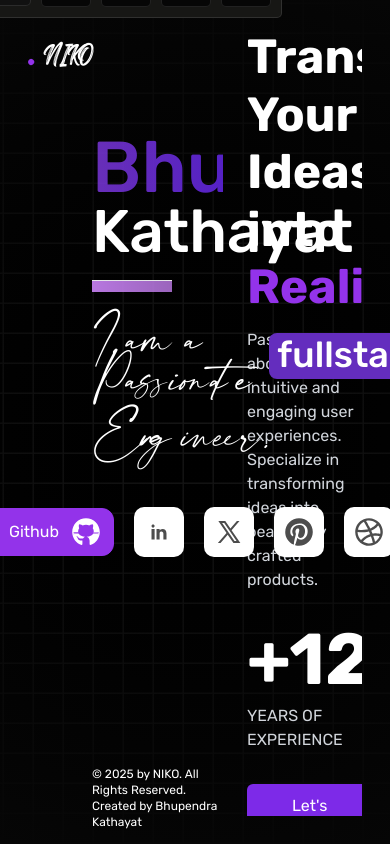
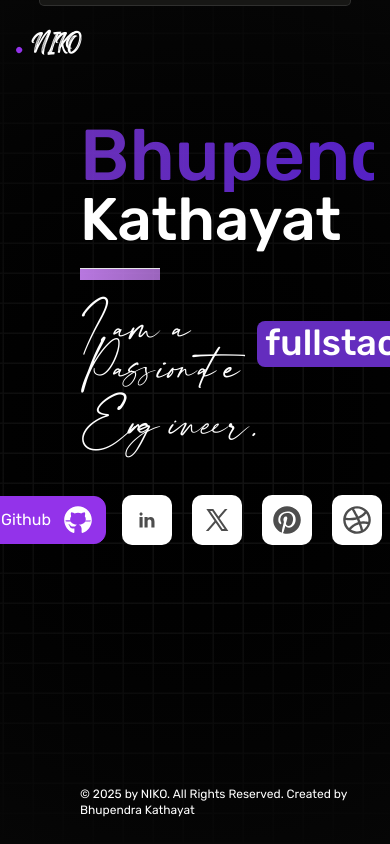
Before and after one commit to NIKO455/portfolio-niko, a Next.js app: page / in a window 390 px wide. Built offline with nearby package versions, Linux system fonts and the light colour scheme.

Commit message:
updated code

```diff
--- a/src/components/FluidCursor.tsx
+++ b/src/components/FluidCursor.tsx
@@ -8,7 +8,7 @@ const FluidCursor = () => {
   }, []);
 
   return (
-    <div className='fixed top-0 left-0'>
+    <div className='fixed top-0 left-0' style={{ zIndex: -1 }}>
       <canvas id='fluid' className='w-screen h-screen' />
     </div>
   );
--- a/src/components/Layouts/Index.tsx
+++ b/src/components/Layouts/Index.tsx
@@ -19,30 +19,32 @@ export default function Home({ children }: { children: React.ReactNode }) {
   return (
     <>
       {/* Loader with smooth transition */}
-      < div
-        className={`transition-opacity duration-500 ${isLoading ? 'opacity-100 visible' : 'opacity-0 invisible'}`
-        }
+      <div
+        className={`transition-opacity duration-500 ${isLoading ? 'opacity-100 visible' : 'opacity-0 invisible'}`}
         style={{ zIndex: 1 }}
       >
         <Loader />
-      </div >
+      </div>
 
       {/* Main content */}
-      < div
+      <div
         className={`absolute top-0 text-white h-full w-full transition-opacity duration-500 ${isLoading ? 'opacity-0 invisible' : 'opacity-100 visible'}`}
       >
-        <div className="h-[100vh] w-full max-w-[1350px] m-auto flex p-7 gap-x-6 overflow-hidden">
-          <div className="min-w-[50vw]">
+        <div className="h-[100vh] w-full max-w-[1350px] mx-auto flex flex-col md:flex-row p-4 gap-6 md:gap-12 overflow-hidden">
+          {/* Sidebar */}
+          <div className="w-full md:w-[50vw]">
             <Sidebar isLoading={isLoading} />
           </div>
+
+          {/* Main Content */}
           <div className="w-full overflow-y-scroll">
             {children}
           </div>
         </div>
-      </div >
+      </div>
 
       {/* Background squares animation */}
-      < div className="absolute h-[100vh] w-full top-0 left-0 bg-black" style={{ zIndex: -1 }}>
+      <div className="absolute h-[100vh] w-full top-0 left-0 bg-black" style={{ zIndex: -1 }}>
         <Squares
           speed={0.1}
           squareSize={30}
@@ -50,12 +52,10 @@ export default function Home({ children }: { children: React.ReactNode }) {
           borderColor="#171717"
           hoverFillColor="black"
         />
-      </div >
+      </div>
 
       {/* Custom cursor */}
-      {/* < FluidCursor /> */}
-
-
+      <FluidCursor />
     </>
   );
 }
--- a/src/components/Layouts/Sidebar.tsx
+++ b/src/components/Layouts/Sidebar.tsx
@@ -45,7 +45,7 @@ export default function Sidebar({ isLoading }: { isLoading: boolean }) {
         <p className="mt-4">Engineer.</p>
       </div>
       <div className="mt-20 social-links flex items-center bg-green-600 relative">
-        <div className={"bg-purple-600 border border-purple-600 hover:bg-transparent hover:border-white transition-all duration-500 absolute cursor-pointer -left-8 p-2 px-3 flex items-center gap-3 rounded-tr-xl rounded-br-xl"}>
+        <div className={"bg-purple-600 border border-purple-600 hover:bg-transparent hover:border-white transition-all duration-500 absolute cursor-pointer -left-7 p-2 px-3 flex items-center gap-3 rounded-tr-xl rounded-br-xl"}>
           Github
           <svg xmlns="http://www.w3.org/2000/svg" x="0px" y="0px" width="30" height="30" viewBox="0 0 50 50">
             <path fill={'currentColor'} d="M17.791,46.836C18.502,46.53,19,45.823,19,45v-5.4c0-0.197,0.016-0.402,0.041-0.61C19.027,38.994,19.014,38.997,19,39 c0,0-3,0-3.6,0c-1.5,0-2.8-0.6-3.4-1.8c-0.7-1.3-1-3.5-2.8-4.7C8.9,32.3,9.1,32,9.7,32c0.6,0.1,1.9,0.9,2.7,2c0.9,1.1,1.8,2,3.4,2 c2.487,0,3.82-0.125,4.622-0.555C21.356,34.056,22.649,33,24,33v-0.025c-5.668-0.182-9.289-2.066-10.975-4.975 c-3.665,0.042-6.856,0.405-8.677,0.707c-0.058-0.327-0.108-0.656-0.151-0.987c1.797-0.296,4.843-0.647,8.345-0.714 c-0.112-0.276-0.209-0.559-0.291-0.849c-3.511-0.178-6.541-0.039-8.187,0.097c-0.02-0.332-0.047-0.663-0.051-0.999 c1.649-0.135,4.597-0.27,8.018-0.111c-0.079-0.5-0.13-1.011-0.13-1.543c0-1.7,0.6-3.5,1.7-5c-0.5-1.7-1.2-5.3,0.2-6.6 c2.7,0,4.6,1.3,5.5,2.1C21,13.4,22.9,13,25,13s4,0.4,5.6,1.1c0.9-0.8,2.8-2.1,5.5-2.1c1.5,1.4,0.7,5,0.2,6.6c1.1,1.5,1.7,3.2,1.6,5 c0,0.484-0.045,0.951-0.11,1.409c3.499-0.172,6.527-0.034,8.204,0.102c-0.002,0.337-0.033,0.666-0.051,0.999 c-1.671-0.138-4.775-0.28-8.359-0.089c-0.089,0.336-0.197,0.663-0.325,0.98c3.546,0.046,6.665,0.389,8.548,0.689 c-0.043,0.332-0.093,0.661-0.151,0.987c-1.912-0.306-5.171-0.664-8.879-0.682C35.112,30.873,31.557,32.75,26,32.969V33 c2.6,0,5,3.9,5,6.6V45c0,0.823,0.498,1.53,1.209,1.836C41.37,43.804,48,35.164,48,25C48,12.318,37.683,2,25,2S2,12.318,2,25 C2,35.164,8.63,43.804,17.791,46.836z"></path>
```
